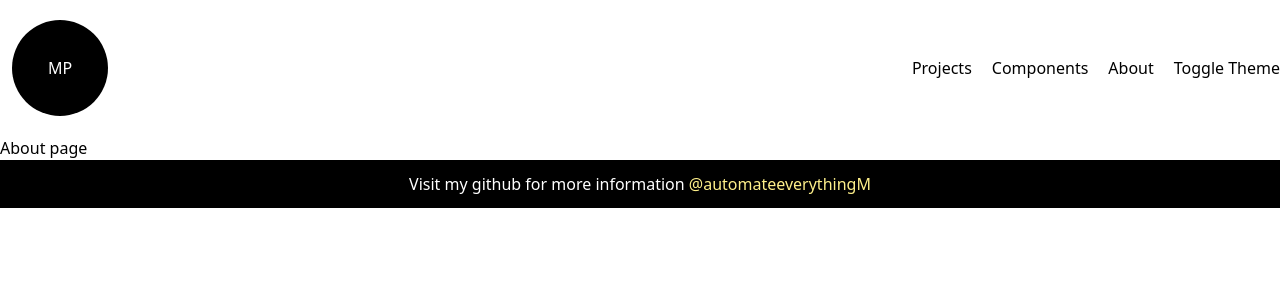
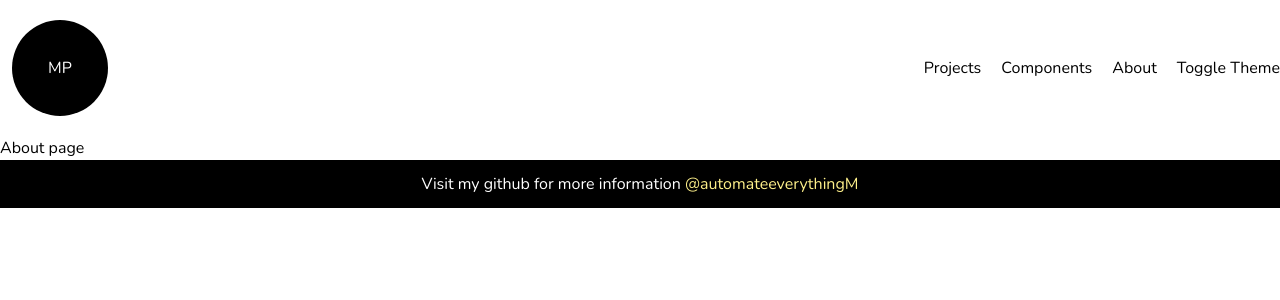
Before and after one commit to automateeverythingM/super-portfolio, a Next.js app: page /about in a window 1280 px wide. Shown: the top 300 px of the page. Built offline with nearby package versions, Linux system fonts and the light colour scheme.

Commit message:
add font nunuito

```diff
--- /dev/null
+++ b/pages/_document.tsx
@@ -0,0 +1,17 @@
+// pages/_document.js
+
+import { Html, Head, Main, NextScript } from 'next/document'
+
+export default function Document() {
+    return (
+        <Html>
+            <Head>
+                <link href="https://fonts.googleapis.com/css2?family=Nunito:wght@300;400;700&display=swap" rel="stylesheet" />
+            </Head>
+            <body>
+                <Main />
+                <NextScript />
+            </body>
+        </Html>
+    )
+}
--- a/styles/globals.css
+++ b/styles/globals.css
@@ -3,11 +3,15 @@
 @tailwind utilities;
 
 @layer utilities {
-    .f_center {
-        @apply flex items-center justify-center;
-    }
+  .f_center {
+    @apply flex items-center justify-center;
+  }
+}
+
+body {
+  font-family: "Nunito", sans-serif;
 }
 
 .nav-link {
-    @apply pr-5 ;
+  @apply pr-5 ;
 }
```
